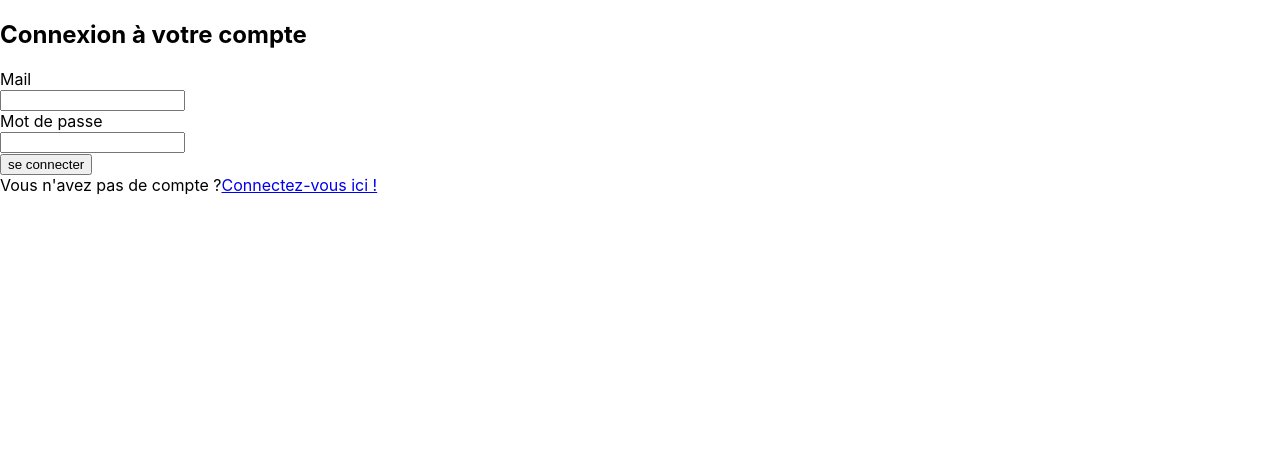
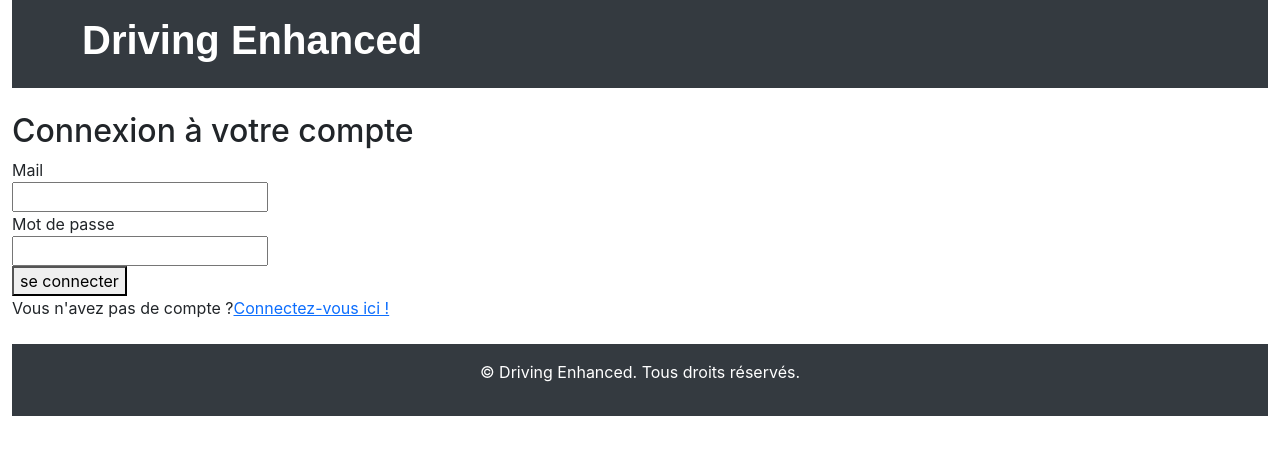
Before and after one commit to CharlesBouquet1011/WEB_TC, a React (Create React App) app in the folder frontend/: page /login in a window 1280 px wide. Shown: the top 454 px of the page. Built offline with nearby package versions, Linux system fonts and the light colour scheme; no server answers.

Commit message:
creation+ajout sur les pages composant style

```diff
--- a/frontend/public/index.html
+++ b/frontend/public/index.html
@@ -2,14 +2,15 @@
 <html lang="en">
   <head>
     <meta charset="utf-8" />
-    <link rel="icon" href="%PUBLIC_URL%/favicon.ico" />
+    <link rel="icon" href="%PUBLIC_URL%/voit.png" />
     <meta name="viewport" content="width=device-width, initial-scale=1" />
+    <link href="https://cdn.jsdelivr.net/npm/bootstrap@5.3.3/dist/css/bootstrap.min.css" rel="stylesheet" integrity="sha384-QWTKZyjpPEjISv5WaRU9OFeRpok6YctnYmDr5pNlyT2bRjXh0JMhjY6hW+ALEwIH" crossorigin="anonymous">
     <meta name="theme-color" content="#000000" />
     <meta
       name="description"
       content="Web site created using create-react-app"
     />
-    <link rel="apple-touch-icon" href="%PUBLIC_URL%/logo192.png" />
+    <link rel="apple-touch-icon" href="%PUBLIC_URL%/voit.png" />
     <!--
       manifest.json provides metadata used when your web app is installed on a
       user's mobile device or desktop. See https://developers.google.com/web/fundamentals/web-app-manifest/
@@ -24,7 +25,7 @@
       work correctly both with client-side routing and a non-root public URL.
       Learn how to configure a non-root public URL by running `npm run build`.
     -->
-    <title>React App</title>
+    <title>DE</title>
   </head>
   <body>
     <noscript>You need to enable JavaScript to run this app.</noscript>
--- a/frontend/src/Cars/Cars.jsx
+++ b/frontend/src/Cars/Cars.jsx
@@ -2,6 +2,8 @@ import Car from "./Car"
 import "./Cars.css"
 import { useCSRF } from "../Contexts/CsrfContext";
 import { useState, useEffect } from "react";
+import Fond from '../utile/style.jsx';
+
 
 export default function Cars(){
     //récupérer les voitures quelque part
@@ -43,6 +45,7 @@ export default function Cars(){
         console.log(Voitures)
 
         return(
+            <Fond>
             <div className="product-card-container">
 
                 {Voitures.map((care)=>(
@@ -50,12 +53,15 @@ export default function Cars(){
                         ImageUrl: care.ImageUrl, carburant: care.carburant, transmission: care.transmission, description : care.description }} />
     ))}
             </div>
+            </Fond>
         )
     }
 
     else{
         return(
+            <Fond>
             <h1>Il n'y a aucune voiture pour le moment</h1>
+            </Fond>
         )
     }
 
--- a/frontend/src/boutons/bouton_login.jsx
+++ /dev/null
@@ -1,16 +0,0 @@
-import { useNavigate } from "react-router";
-
-function Switch({page,texte}) {
-  const navigate=useNavigate()
-  return (
-    <div>
-      <button onClick={() => change(page,navigate)}> {texte} </button>
-    </div>
-  );
-}
-
-
-async function change(page,navigate){
-    navigate(page)
-}
-export default Switch
--- a/frontend/src/pages/Home.jsx
+++ b/frontend/src/pages/Home.jsx
@@ -1,11 +1,11 @@
 import logo from '../logo.svg';
-import Registration from '../security/registration.jsx';
-import Login from '../security/login.jsx';
-import Switch from '../boutons/bouton_login.jsx';
+import Switch from '../utile/bouton_login.jsx';
+import Fond from '../utile/style.jsx';
 
-import Cars from '../Cars/Cars.jsx';
+
 export default function Home(){
     return(
+        <Fond>
         <div className="App">
         <header className="App-header">
           <p>
@@ -14,9 +14,10 @@ export default function Home(){
         </header>
 
 
-        <Switch page={"/login"} texte={"connexion"} />
-        <Switch page={"/cars"} texte={"nos voitures"} />
+        <Switch classe={"profil"} page={"/login"} texte={"connexion"} />
+        <Switch classe={"bouton"} page={"/cars"} texte={"nos voitures"} />
       </div>
+      </Fond>
 
     )
 }
--- a/frontend/src/security/login.jsx
+++ b/frontend/src/security/login.jsx
@@ -2,6 +2,9 @@ import { useState, useEffect } from "react";
 import { useCSRF } from "../Contexts/CsrfContext";
 import { useNavigate } from "react-router";
 import { useAuth } from "../Contexts/Authenticated";
+import Fond from '../utile/style.jsx';
+
+
 function Login() {
   //récupérer les jetons csrf etc
   const {csrfToken, setcrsfToken ,fetchCSRFToken, isLoaded}= useCSRF();
@@ -16,6 +19,7 @@ function Login() {
 
   //mettre un peu de pour ce forms, c'est moche pour l'instant: utiliser la classe du div
   return (
+    <Fond>
     <div className="Registration-form">
       <h2>Connexion à votre compte</h2>
       <form>
@@ -37,6 +41,7 @@ function Login() {
 
       </div>
     </div>
+    </Fond>
   );
 }
 
--- a/frontend/src/security/registration.jsx
+++ b/frontend/src/security/registration.jsx
@@ -1,5 +1,7 @@
 import { useState, useEffect } from "react";
 import { useCSRF } from "../Contexts/CsrfContext";
+import Fond from '../utile/style.jsx';
+
 function Registration() {
 
   //récupérer les jetons csrf etc
@@ -11,6 +13,7 @@ function Registration() {
   }, [isLoaded, fetchCSRFToken]);
   //mettre un peu de pour ce forms, c'est moche pour l'instant: utiliser la classe du div
   return (
+    <Fond>
     <div className="Registration-form">
       <h2>Créez un compte dès maintenant !</h2>
       <form>
@@ -31,6 +34,7 @@ function Registration() {
 
       <button id="submit" onClick={() => submit(csrfToken)}> s'inscrire </button>
     </div>
+    </Fond>
   );
 }
 
--- /dev/null
+++ b/frontend/src/utile/bouton_login.jsx
@@ -0,0 +1,29 @@
+import { useNavigate } from "react-router";
+
+function Switch({classe,page,texte}) {
+  const navigate=useNavigate()
+  switch (classe) {
+    case "bouton":
+      return (
+        <button className="btn btn-primary" onClick={() => change(page, navigate)}>
+          {texte}
+        </button>
+      );
+
+    case "profil":
+      return (
+        <button className="btn" onClick={() => change(page, navigate)}>
+          <img src="/profil.jpg" alt="Profil" className="button-image" />
+        </button>
+      );
+
+    default:
+      return <p className="text-muted">Classe inconnue</p>;
+  }
+}
+
+
+async function change(page,navigate){
+    navigate(page)
+}
+export default Switch
--- /dev/null
+++ b/frontend/src/utile/style.css
@@ -0,0 +1,18 @@
+.bg-dark {
+    background-color: #343a40 !important;
+}
+
+h1 {
+    font-family: 'Arial', sans-serif;
+    font-weight: bold;
+}
+
+.button-image {
+    width: 40px;
+    height: 40px;
+    object-fit: cover;
+  }
+
+footer {
+    text-align: center;
+}
--- /dev/null
+++ b/frontend/src/utile/style.jsx
@@ -0,0 +1,29 @@
+import React from 'react';
+import './style.css'; // Importer un fichier CSS personnalisé si nécessaire
+
+function Fond({ children }) {
+    return (
+        <div className="container-fluid">
+            {/* En-tête */}
+            <header className="bg-dark text-white p-3 mb-4">
+                <div className="container">
+                    <h1>Driving Enhanced</h1>
+                </div>
+            </header>
+
+            {/* Corps principal */}
+            <main>
+                {children}
+            </main>
+
+            {/* Pied de page */}
+            <footer className="bg-dark text-white p-3 mt-4">
+                <div className="container">
+                    <p>&copy; Driving Enhanced. Tous droits réservés.</p>
+                </div>
+            </footer>
+        </div>
+    );
+}
+
+export default Fond;
```
Also changed, not shown: 1 other file (tests, documents, lock files or other folders).
